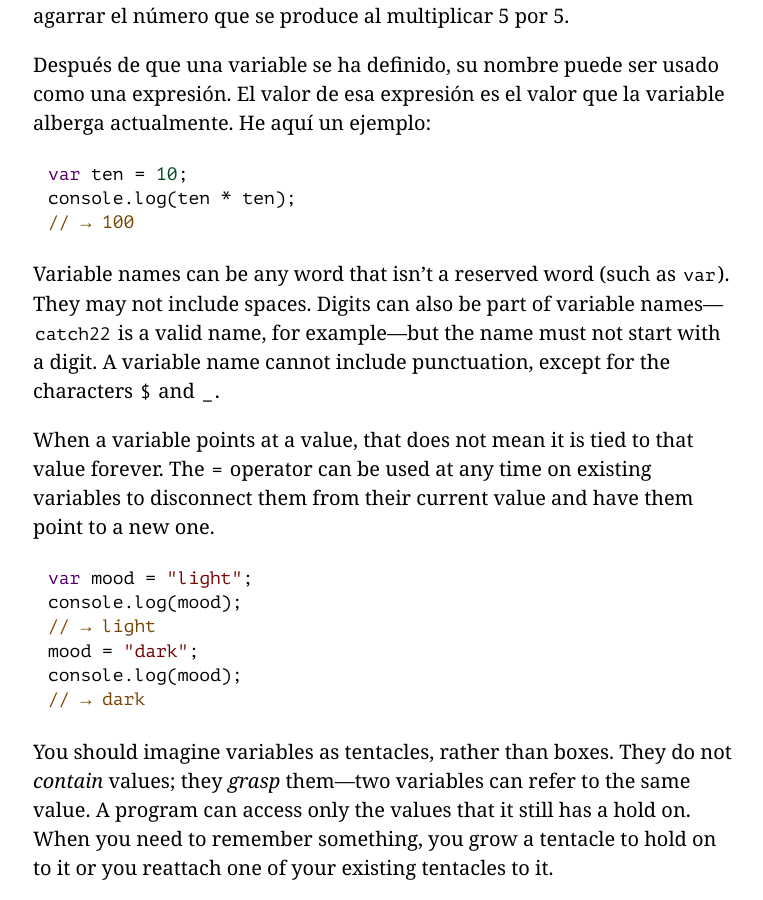
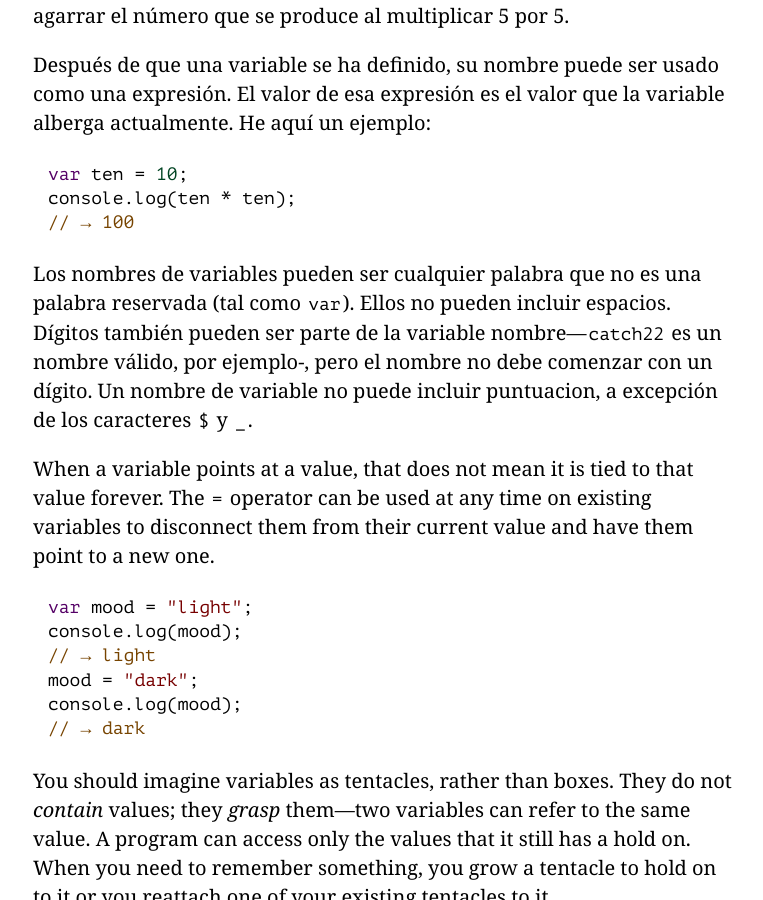
Before and after one commit to hectorip/Eloquent-JavaScript-ES-online, a Jekyll site: the page chapters/02_program_structure.html, which Jekyll copies as it is, in a window 1280 px wide and 900 px high, scrolled down 2226 px. Shown: the whole window, without its empty margins (257-1020 px from the left). Built offline with Jekyll 4.4.1, drawn with Linux system fonts in a browser that asks for light colours; nearby versions of some CDN libraries; library files that are not in the unit come from our copies.

Commit message:
updating

```diff
--- a/chapters/02_program_structure.html
+++ b/chapters/02_program_structure.html
@@ -104,11 +104,11 @@ variable alberga actualmente. He aquí un ejemplo:</p>
 <pre data-language="javascript" class="snippet cm-s-default"><a class=c_ident id="c_v1fZTgCdHj" href="#c_v1fZTgCdHj"></a><span class="cm-keyword">var</span> <span class="cm-variable">ten</span> <span class="cm-operator">=</span> <span class="cm-number">10</span>;
 <span class="cm-variable">console</span>.<span class="cm-property">log</span>(<span class="cm-variable">ten</span> <span class="cm-operator">*</span> <span class="cm-variable">ten</span>);
 <span class="cm-comment">// → 100</span></pre>
-<p><a class=p_ident id="p_TPVvmRq49D" href="#p_TPVvmRq49D"></a>Variable names can be any word that isn&#8217;t
-a reserved word (such as <code>var</code>). They may not include spaces.
-Digits can also be part of variable names—<code>catch22</code> is a valid name,
-for example—but the name must not start with a digit. A variable name
-cannot include punctuation, except for the characters <code>$</code> and <code>_</code>.</p>
+<p><a class=p_ident id="p_4yQS2CNr3V" href="#p_4yQS2CNr3V"></a>Los nombres de variables pueden ser cualquier palabra que no es
+una palabra reservada (tal como <code>var</code>). Ellos no pueden incluir espacios.
+Dígitos también pueden ser parte de la variable nombre—<code>catch22</code> es un nombre válido,
+por ejemplo-, pero el nombre no debe comenzar con un dígito. Un nombre de variable
+no puede incluir puntuacion, a excepción de los caracteres <code>$</code> y <code>_</code>.</p>
 <p><a class=p_ident id="p_ew9BThyy9D" href="#p_ew9BThyy9D"></a>When a
 variable points at a value, that does not mean it is tied to that
 value forever. The <code>=</code> operator can be used at any time on existing
```
Also changed, not shown: chapters/03_functions.html (+5 -5 lines).
